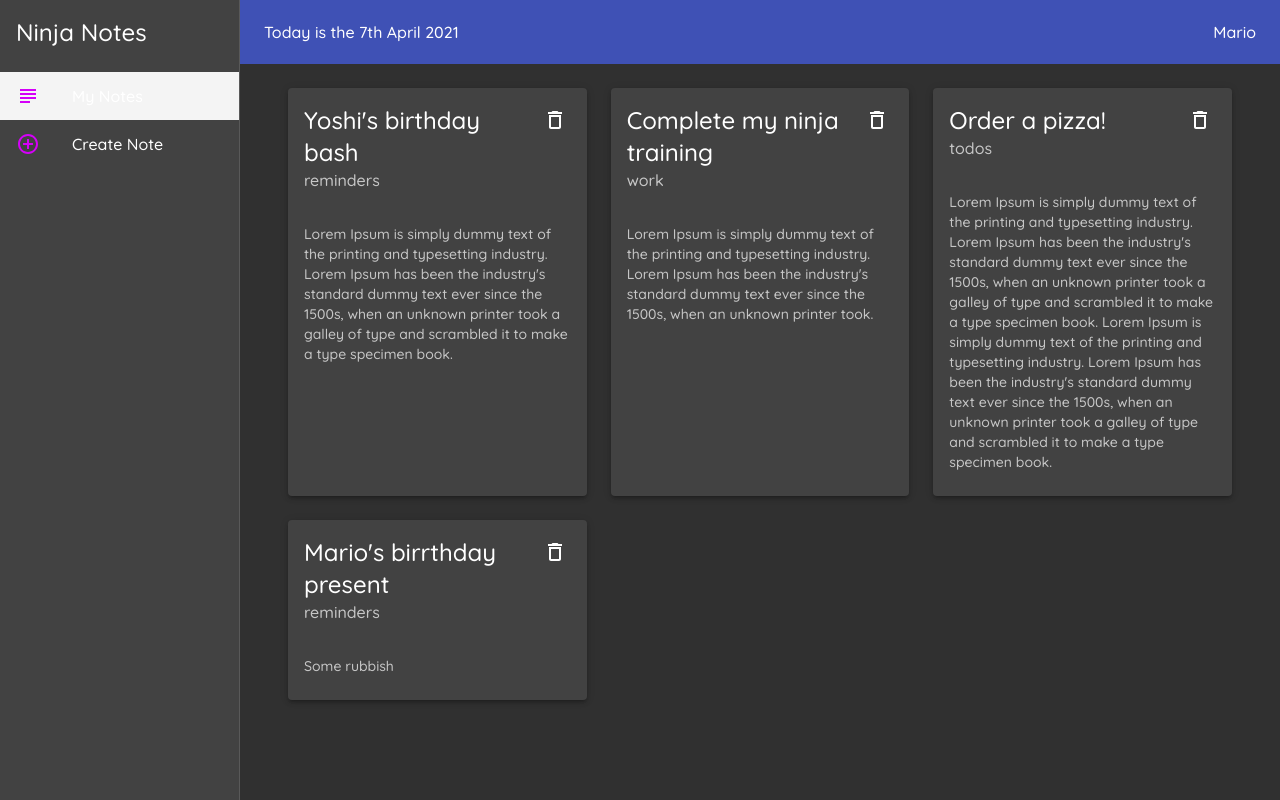
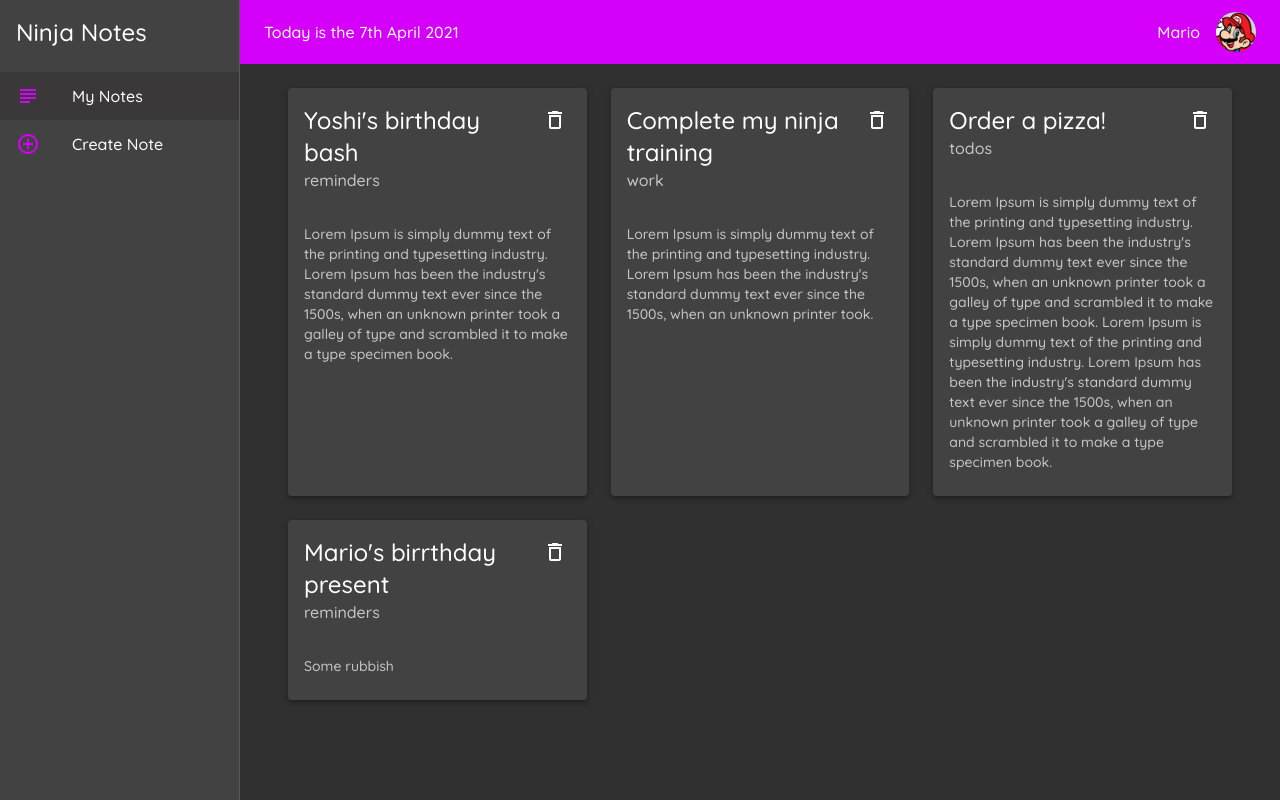
Before and after one commit to aosante/material-ui-playground, a React (Create React App) app: page / in a window 1280 px wide. Built offline with nearby package versions, Linux system fonts and the light colour scheme; data requests are answered from the project's data file.

Commit message:
reorder imports andadd avatar component

```diff
--- a/src/components/Layout.jsx
+++ b/src/components/Layout.jsx
@@ -1,15 +1,17 @@
+import { useHistory, useLocation } from 'react-router-dom';
 import { makeStyles } from '@material-ui/core';
-import Drawer from '@material-ui/core/Drawer';
-import Typography from '@material-ui/core/Typography';
-import List from '@material-ui/core/List';
-import ListItem from '@material-ui/core/ListItem';
-import ListItemIcon from '@material-ui/core/ListItemIcon';
-import ListItemText from '@material-ui/core/ListItemText';
-import SubjectOutlined from '@material-ui/icons/SubjectOutlined';
-import AddCircleOutlineOutlined from '@material-ui/icons/AddCircleOutlineOutlined';
-import AppBar from '@material-ui/core/AppBar';
-import Toolbar from '@material-ui/core/Toolbar';
-import { useHistory, useLocation } from 'react-router-dom';
+import {
+  AppBar,
+  Avatar,
+  Drawer,
+  List,
+  ListItem,
+  ListItemIcon,
+  ListItemText,
+  Toolbar,
+  Typography,
+} from '@material-ui/core';
+import { AddCircleOutlineOutlined, SubjectOutlined } from '@material-ui/icons';
 import { format } from 'date-fns';
 
 const drawerWidth = 240;
@@ -30,7 +32,7 @@ const useStyles = makeStyles((theme) => ({
   },
   active: {
     // change this to make sense for dark theme
-    background: '#f4f4f4',
+    background: '#3a3838',
   },
   title: {
     padding: theme.spacing(2),
@@ -41,6 +43,9 @@ const useStyles = makeStyles((theme) => ({
   },
   date: {
     flexGrow: 1,
+  },
+  avatar: {
+    marginLeft: theme.spacing(2),
   },
   toolbar: theme.mixins.toolbar,
 }));
@@ -70,13 +75,14 @@ const Layout = ({ children }) => {
         position="fixed"
         className={classes.appBar}
         elevation={0}
-        color="primary"
+        color="secondary"
       >
         <Toolbar>
           <Typography className={classes.date}>
             Today is the {format(new Date(), 'do MMMM Y')}
           </Typography>
           <Typography>Mario</Typography>
+          <Avatar src={'/mario-av.png'} className={classes.avatar} />
         </Toolbar>
       </AppBar>
       {/* side drawer */}
@@ -98,7 +104,7 @@ const Layout = ({ children }) => {
               button
               key={item.text}
               onClick={() => history.push(item.path)}
-              className={location.pathname === item.path && classes.active}
+              className={location.pathname == item.path ? classes.active : null}
             >
               <ListItemIcon>{item.icon}</ListItemIcon>
               <ListItemText primary={item.text} />
--- a/src/pages/Notes.jsx
+++ b/src/pages/Notes.jsx
@@ -1,6 +1,5 @@
 import { useEffect, useState } from 'react';
-import Grid from '@material-ui/core/Grid';
-import { Container } from '@material-ui/core';
+import { Container, Grid } from '@material-ui/core';
 import NoteCard from '../components/NoteCard';
 
 const BASE_URL = 'http://localhost:8000/notes';
```
Also changed, not shown: src/components/NoteCard.jsx (+8 -6 lines), src/pages/Create.jsx (+13 -12 lines), public/mario-av.png (added).
